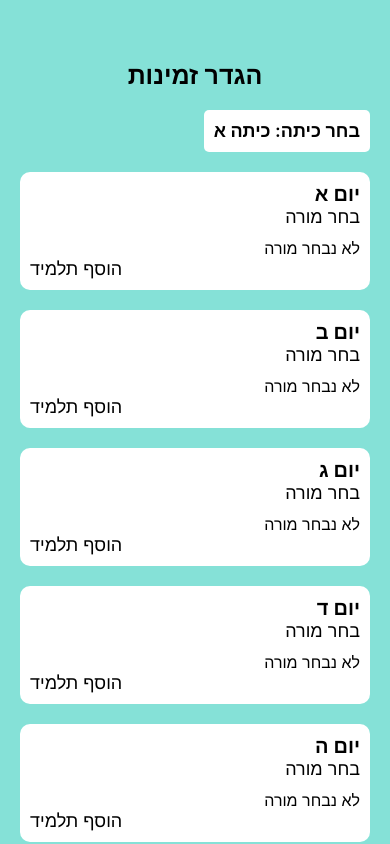
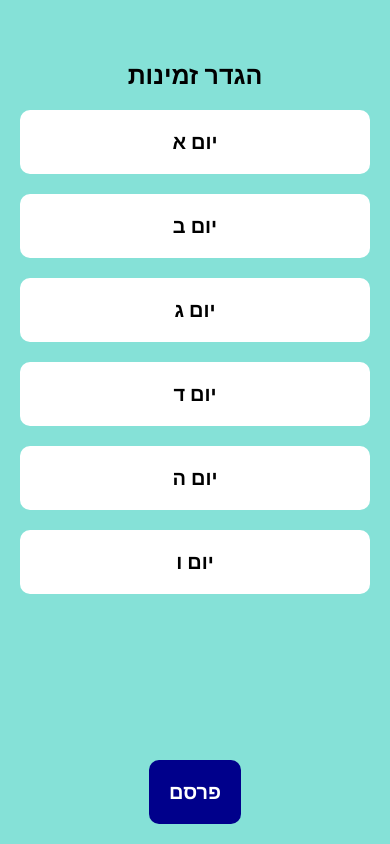
Before and after one commit to Tamer1435/WorkPlanProject, a React Native app: screen /SetAvailability in a window 390 px wide. Shown: the top 844 px of the page. Built offline with nearby package versions, Linux system fonts and the light colour scheme.

Commit message:
SetAvail

```diff
--- a/Screens/SetAvailability.js
+++ b/Screens/SetAvailability.js
@@ -1,183 +1,28 @@
 import React, { useState } from 'react';
-import { View, Text, TouchableOpacity, StyleSheet, FlatList, TextInput, Modal } from 'react-native';
-import { Picker } from '@react-native-picker/picker';
+import { View, Text, TouchableOpacity, StyleSheet, FlatList } from 'react-native';
+import { useNavigation } from '@react-navigation/native';
 
-const SetAvailability = ({ navigation }) => {
-  const [selectedClass, setSelectedClass] = useState('כיתה א');
-  const [weekDays, setWeekDays] = useState(['יום א', 'יום ב', 'יום ג', 'יום ד', 'יום ה', 'יום ו', 'יום ש']);
-  const [availability, setAvailability] = useState({});
-  const [teachers, setTeachers] = useState(['מורה 1', 'מורה 2', 'מורה 3']);
-  const [students, setStudents] = useState([]);
-  const [newStudent, setNewStudent] = useState('');
-  const [selectedTeacher, setSelectedTeacher] = useState('');
-  const [modalVisible, setModalVisible] = useState(false);
-  const [studentModalVisible, setStudentModalVisible] = useState(false);
-  const [teacherModalVisible, setTeacherModalVisible] = useState(false);
-  const [selectedDay, setSelectedDay] = useState('');
-  const allStudents = ['תלמיד 1', 'תלמיד 2', 'תלמיד 3', 'תלמיד 4', 'תלמיד 5'];
-  const [selectedTeachers, setSelectedTeachers] = useState({});
-
-  const handleAvailabilityChange = (teacher, day, status) => {
-    setAvailability((prev) => ({
-      ...prev,
-      [`${teacher}-${day}`]: status,
-    }));
-  };
-
-  const addStudentToDay = (student, day) => {
-    const isStudentAlreadyAdded = students.some(s => s.name === student && s.day === day);
-    if (!isStudentAlreadyAdded) {
-      setStudents((prev) => [
-        ...prev,
-        { name: student, day, teacher: selectedTeachers[day] },
-      ]);
-      setNewStudent('');
-      setStudentModalVisible(false);
-    } else {
-      alert('תלמיד זה כבר נוסף ליום זה');
-    }
-  };
-
-  const addTeacherToDay = (teacher, day) => {
-    if (availability[`${teacher}-${day}`] === 'available') {
-      setSelectedTeachers((prev) => ({
-        ...prev,
-        [day]: teacher,
-      }));
-      setTeacherModalVisible(false);
-    } else {
-      alert('מורה זה לא זמין ביום זה');
-    }
-  };
-
-  const saveChanges = () => {
-    alert('השינויים נשמרו ופורסמו בהצלחה');
-  };
-
-  const getAvailableTeachers = (day) => {
-    return teachers.filter(teacher => availability[`${teacher}-${day}`] === 'available');
-  };
+const SetAvailability = () => {
+  const [weekDays, setWeekDays] = useState(['יום א', 'יום ב', 'יום ג', 'יום ד', 'יום ה', 'יום ו']);
+  const navigation = useNavigation();
 
   return (
     <View style={styles.container}>
       <Text style={styles.title}>הגדר זמינות</Text>
-      <View style={styles.classSelector}>
-        <TouchableOpacity onPress={() => setModalVisible(true)} style={styles.classSelectorButton}>
-          <Text style={styles.classSelectorText}>בחר כיתה: {selectedClass}</Text>
-        </TouchableOpacity>
-      </View>
       <FlatList
         data={weekDays}
         keyExtractor={(item) => item}
         renderItem={({ item: day }) => (
-          <View style={styles.dayRow}>
+          <TouchableOpacity style={styles.dayRow} onPress={() => navigation.navigate('DayDetails', { day })}>
             <Text style={styles.dayText}>{day}</Text>
-            <TouchableOpacity onPress={() => { setSelectedDay(day); setTeacherModalVisible(true); }}>
-              <Text style={styles.addButton}>בחר מורה</Text>
-            </TouchableOpacity>
-            <Text style={styles.selectedTeacherText}>{selectedTeachers[day] ? `מורה: ${selectedTeachers[day]}` : 'לא נבחר מורה'}</Text>
-            <View style={styles.addStudentContainer}>
-              <TouchableOpacity onPress={() => { setSelectedDay(day); setStudentModalVisible(true); }}>
-                <Text style={styles.addButton}>הוסף תלמיד</Text>
-              </TouchableOpacity>
-            </View>
-            <FlatList
-              data={students.filter(student => student.day === day)}
-              keyExtractor={(student) => student.name}
-              renderItem={({ item: student }) => (
-                <Text style={styles.studentName}>{student.teacher} - {student.name}</Text>
-              )}
-            />
-          </View>
+          </TouchableOpacity>
         )}
       />
-      <TouchableOpacity style={styles.saveButton} onPress={saveChanges}>
-        <Text style={styles.saveButtonText}>שמור ופרסם</Text>
-      </TouchableOpacity>
-
-      <Modal
-        visible={modalVisible}
-        transparent={true}
-        animationType="slide"
-        onRequestClose={() => setModalVisible(false)}
-      >
-        <View style={styles.modalContainer}>
-          <View style={styles.modalContent}>
-            <Text style={styles.modalTitle}>בחר כיתה</Text>
-            {['כיתה א', 'כיתה ב', 'כיתה ג'].map((className) => (
-              <TouchableOpacity
-                key={className}
-                style={styles.modalOption}
-                onPress={() => {
-                  setSelectedClass(className);
-                  setModalVisible(false);
-                }}
-              >
-                <Text style={styles.modalOptionText}>{className}</Text>
-              </TouchableOpacity>
-            ))}
-            <TouchableOpacity onPress={() => setModalVisible(false)} style={styles.modalCloseButton}>
-              <Text style={styles.modalCloseButtonText}>סגור</Text>
-            </TouchableOpacity>
-          </View>
-        </View>
-      </Modal>
-
-      <Modal
-        visible={studentModalVisible}
-        transparent={true}
-        animationType="slide"
-        onRequestClose={() => setStudentModalVisible(false)}
-      >
-        <View style={styles.modalContainer}>
-          <View style={styles.modalContent}>
-            <Text style={styles.modalTitle}>בחר תלמיד</Text>
-            <FlatList
-              data={allStudents}
-              keyExtractor={(item) => item}
-              renderItem={({ item: student }) => (
-                <TouchableOpacity
-                  style={styles.modalOption}
-                  onPress={() => addStudentToDay(student, selectedDay)}
-                >
-                  <Text style={styles.modalOptionText}>{student}</Text>
-                </TouchableOpacity>
-              )}
-            />
-            <TouchableOpacity onPress={() => setStudentModalVisible(false)} style={styles.modalCloseButton}>
-              <Text style={styles.modalCloseButtonText}>סגור</Text>
-            </TouchableOpacity>
-          </View>
-        </View>
-      </Modal>
-
-      <Modal
-        visible={teacherModalVisible}
-        transparent={true}
-        animationType="slide"
-        onRequestClose={() => setTeacherModalVisible(false)}
-      >
-        <View style={styles.modalContainer}>
-          <View style={styles.modalContent}>
-            <Text style={styles.modalTitle}>בחר מורה</Text>
-            <FlatList
-              data={getAvailableTeachers(selectedDay)}
-              keyExtractor={(item) => item}
-              renderItem={({ item: teacher }) => (
-                <TouchableOpacity
-                  style={styles.modalOption}
-                  onPress={() => addTeacherToDay(teacher, selectedDay)}
-                >
-                  <Text style={styles.modalOptionText}>{teacher}</Text>
-                </TouchableOpacity>
-              )}
-            />
-            <TouchableOpacity onPress={() => setTeacherModalVisible(false)} style={styles.modalCloseButton}>
-              <Text style={styles.modalCloseButtonText}>סגור</Text>
-            </TouchableOpacity>
-          </View>
-        </View>
-      </Modal>
+      <View style={styles.buttonContainer}>
+        <TouchableOpacity style={styles.publishButton} onPress={() => alert('השינויים פורסמו בהצלחה')}>
+          <Text style={styles.publishButtonText}>פרסם</Text>
+        </TouchableOpacity>
+      </View>
     </View>
   );
 };
@@ -195,114 +40,34 @@ const styles = StyleSheet.create({
     textAlign: 'center',
     marginBottom: 20,
   },
-  classSelector: {
-    flexDirection: 'row',
-    justifyContent: 'flex-end', // Align the selector to the right
-    marginBottom: 20,
-  },
-  classSelectorButton: {
-    backgroundColor: '#fff',
-    padding: 10,
-    borderRadius: 5,
-  },
-  classSelectorText: {
-    fontSize: 18,
-    fontWeight: '600',
-  },
-  picker: {
-    width: 150,
-    height: 40,
-  },
   dayRow: {
     marginBottom: 20,
-    padding: 10,
+    padding: 20, // Increased padding
     backgroundColor: '#fff',
     borderRadius: 10,
+    justifyContent: 'center', // Center the text vertically
+    alignItems: 'center', // Center the text horizontally
   },
   dayText: {
     fontSize: 20,
     fontWeight: '600',
     textAlign: 'right',
   },
-  teacherName: {
-    fontSize: 18,
-    textAlign: 'right',
-  },
-  addStudentContainer: {
+  buttonContainer: {
     flexDirection: 'row',
-    alignItems: 'center',
-    justifyContent: 'space-between',
-  },
-  input: {
-    backgroundColor: '#fff',
-    padding: 10,
-    borderRadius: 5,
-    flex: 1,
-    marginRight: 10,
-  },
-  addButton: {
-    fontSize: 18,
-    color: '#000',
-  },
-  studentName: {
-    fontSize: 16,
-    textAlign: 'right',
-  },
-  selectedTeacherText: {
-    fontSize: 16,
-    textAlign: 'right',
-    marginTop: 10,
-  },
-  saveButton: {
-    backgroundColor: '#4CAF50',
-    padding: 15,
-    borderRadius: 10,
-    alignItems: 'center',
+    justifyContent: 'center',
     marginTop: 20,
   },
-  saveButtonText: {
-    color: '#fff',
-    fontSize: 18,
-    fontWeight: '600',
-  },
-  modalContainer: {
-    flex: 1,
-    justifyContent: 'center',
-    alignItems: 'center',
-    backgroundColor: 'rgba(0, 0, 0, 0.5)',
-  },
-  modalContent: {
-    width: '80%',
-    backgroundColor: '#fff',
-    padding: 20,
+  publishButton: {
+    backgroundColor: '#00008B',
+    padding: 20, // Increased padding to make the button bigger
     borderRadius: 10,
     alignItems: 'center',
   },
-  modalTitle: {
+  publishButtonText: {
+    color: '#fff',
     fontSize: 20,
     fontWeight: '600',
-    marginBottom: 20,
-  },
-  modalOption: {
-    padding: 10,
-    marginVertical: 5,
-    backgroundColor: '#E8E8E8',
-    borderRadius: 5,
-    width: '100%',
-    alignItems: 'center',
-  },
-  modalOptionText: {
-    fontSize: 18,
-  },
-  modalCloseButton: {
-    marginTop: 20,
-    backgroundColor: '#4CAF50',
-    padding: 10,
-    borderRadius: 5,
-  },
-  modalCloseButtonText: {
-    color: '#fff',
-    fontSize: 18,
   },
 });
 
```
